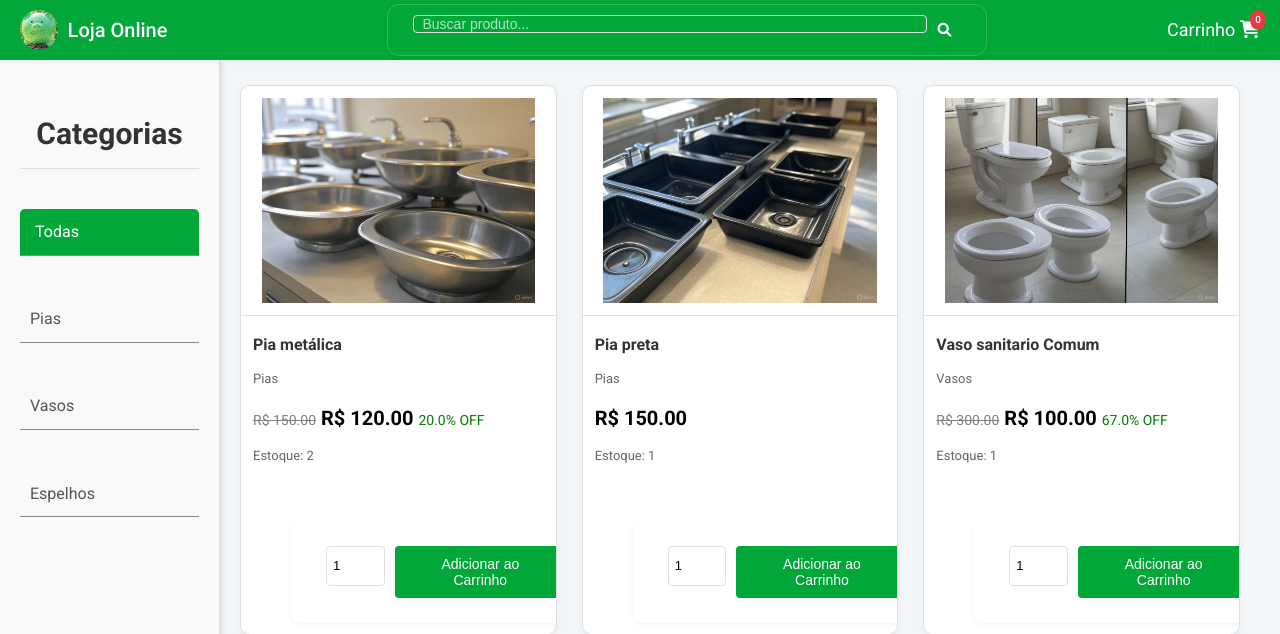
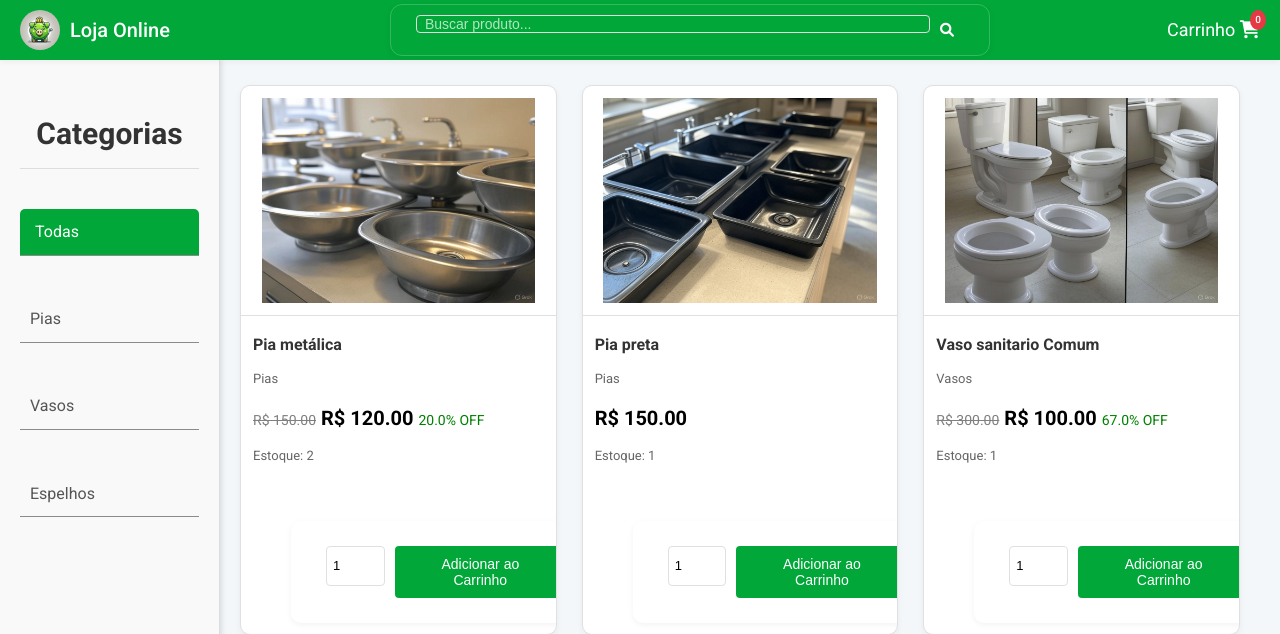
Before and after one commit to DanielBrito21/loja, a Flask app: page / in a window 1280 px wide. Shown: the top 634 px of the page. Run offline with Flask 3, Linux system fonts and the light colour scheme; data comes from the database, SQL or seed files in the repository.

Commit message:
alterar logo e background do hover no sidebar

```diff
--- a/static/css/style.css
+++ b/static/css/style.css
@@ -20,6 +20,7 @@ body {
     --primary-color: #1a3c34;
     --secondary-color: #2d5a52;
     --accent-color: #01a738;
+    --hover-color: #01a7388f;
     --error-color: #e63946;
     --success-color: #28a745;
     --border-color: #e0e0e0;
@@ -248,7 +249,7 @@ header {
 }
 
 .sidebar nav a:hover {
-    background-color: var(--accent-color);
+    background-color: var(--hover-color);
     color: white;
 }
 
--- a/templates/base.html
+++ b/templates/base.html
@@ -14,7 +14,7 @@
             <!-- Seção Esquerda: Logo e Nome -->
             <div class="nav-left">
                 <a href="{{ url_for('index') }}" class="logo-link">
-                    <img src="{{ url_for('static', filename='logo.jpg') }}" alt="Logo da Loja" class="logo">
+                    <img src="{{ url_for('static', filename='logo2.webp') }}" alt="Logo da Loja" class="logo">
                     <span class="store-name">Loja Online</span>
                 </a>
             </div>
```
Also changed, not shown: static/logo2.webp (added).
